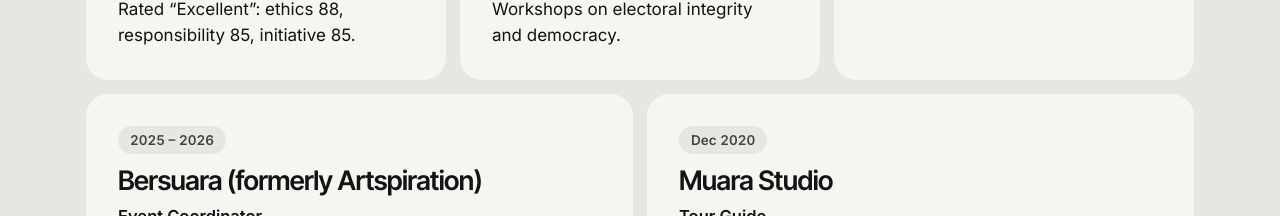
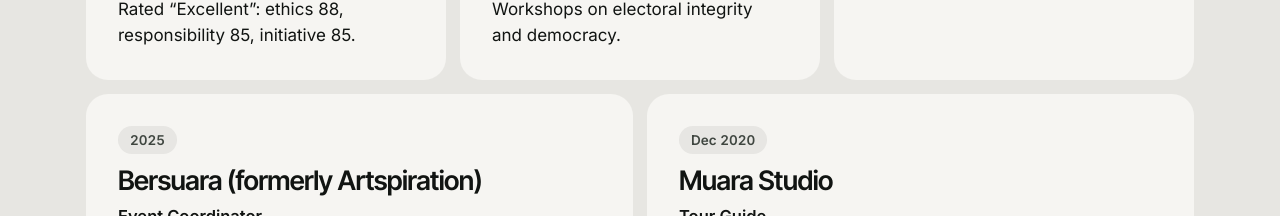
Before and after one commit to nearomnipotent/nearomnipotent.github.io, a plain HTML site: page index.html in a window 1280 px wide. Shown: the part 2619-2835 px from the top of the page. Drawn offline with Linux system fonts and the light colour scheme.

Commit message:
Set Bersuara year to 2025
Co-Authored-By: Claude Opus 5.5 <noreply@anthropic.com>

```diff
--- a/index.html
+++ b/index.html
@@ -429,7 +429,7 @@ a{color:inherit}
           </ul>
         </article>
         <article class="card rows r5 c6 half-md">
-          <p class="when"><span class="chip">2025 – 2026</span></p>
+          <p class="when"><span class="chip">2025</span></p>
           <h3>Bersuara (formerly Artspiration)</h3>
           <div class="meta"><p class="role">Event Coordinator</p><p class="place">Theme: “Voice of the People”</p></div>
           <ul class="did">
```
